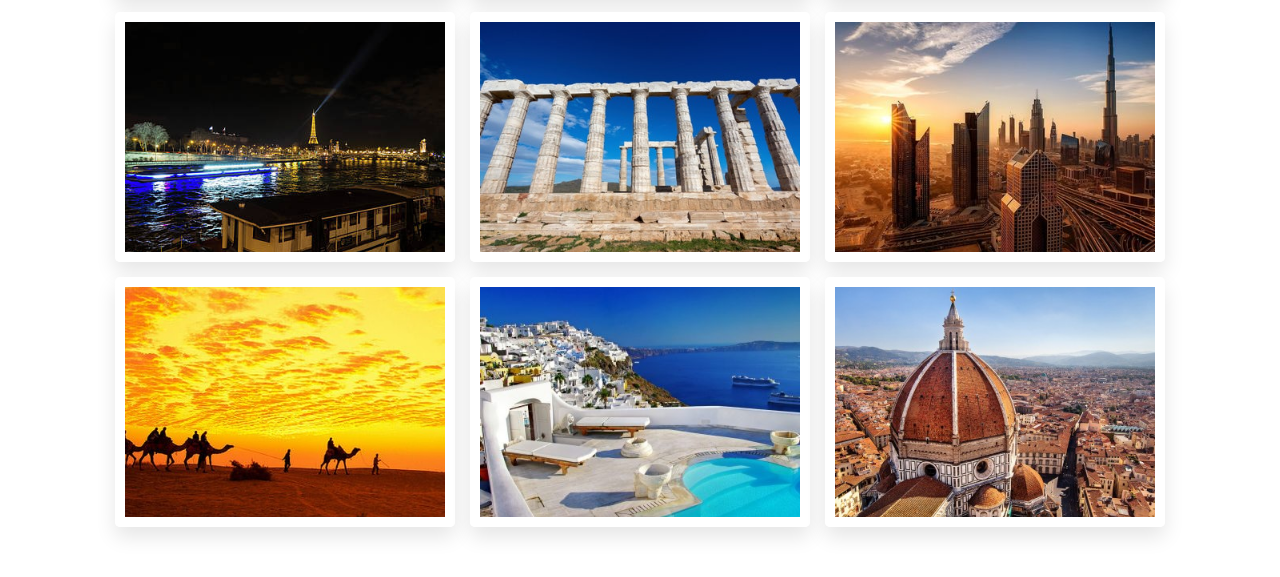
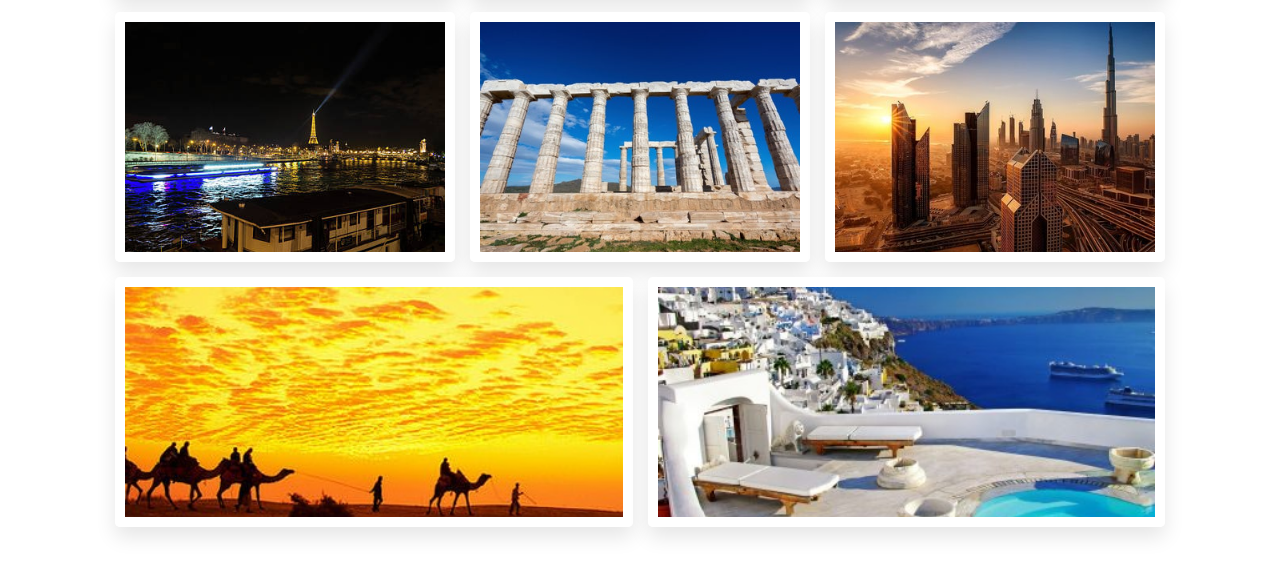
Before and after one commit to SatabdiDas252/Travel-and-Tour, a plain HTML site: page index.html in a window 1280 px wide. Shown: the part 4619-5196 px from the top of the page. Drawn offline with nearby package versions, Linux system fonts and the light colour scheme.

Commit message:
Update index.html

```diff
--- a/index.html
+++ b/index.html
@@ -507,14 +507,7 @@
             </div>
 
 
-            <div class="box">
-                <img src="images/g-9.jpg" alt="">
-                <div class="content">
-                    <h3>amazing places</h3>
-                    <p>Reggio Calabria, Italy</p>
-                    <a href="#" class="btn">see more</a>
-                </div>
-            </div>
+
 
 
         </div>
```
